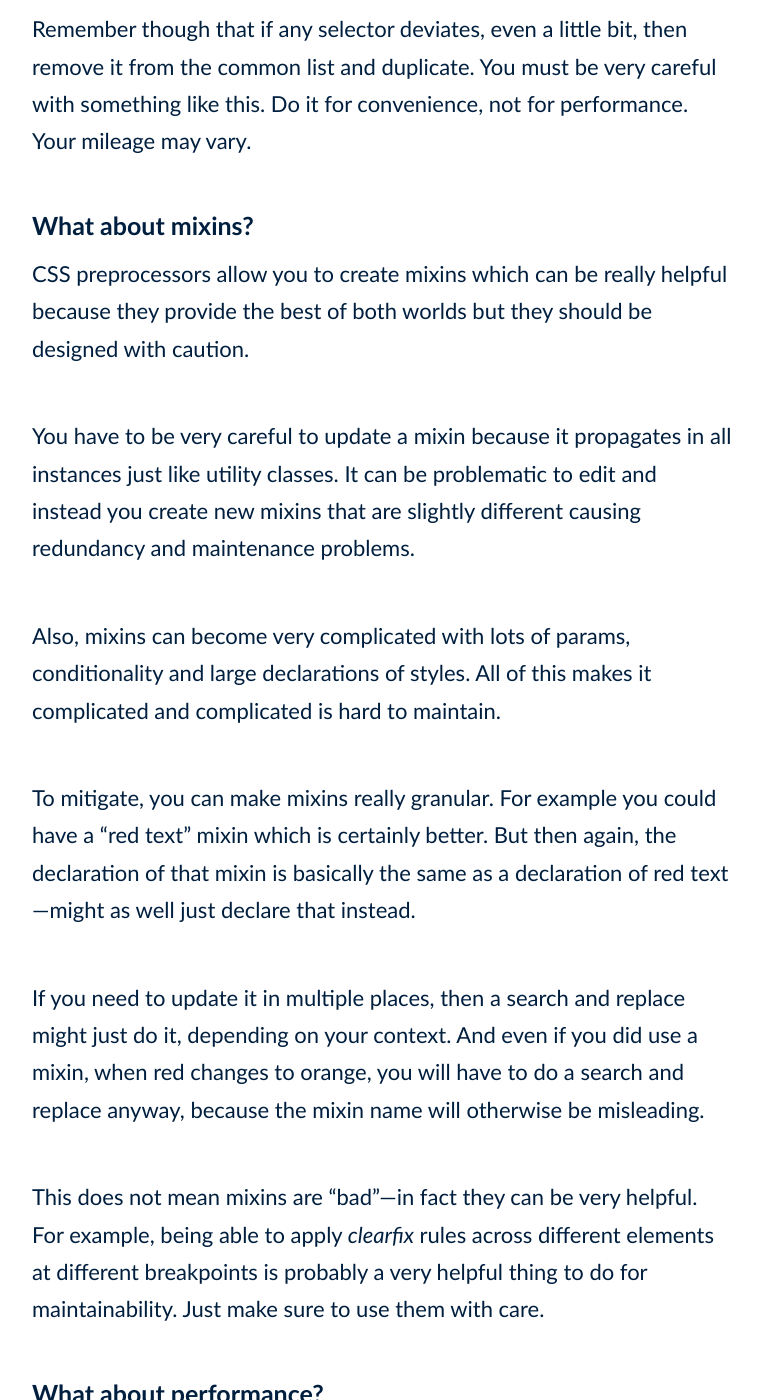
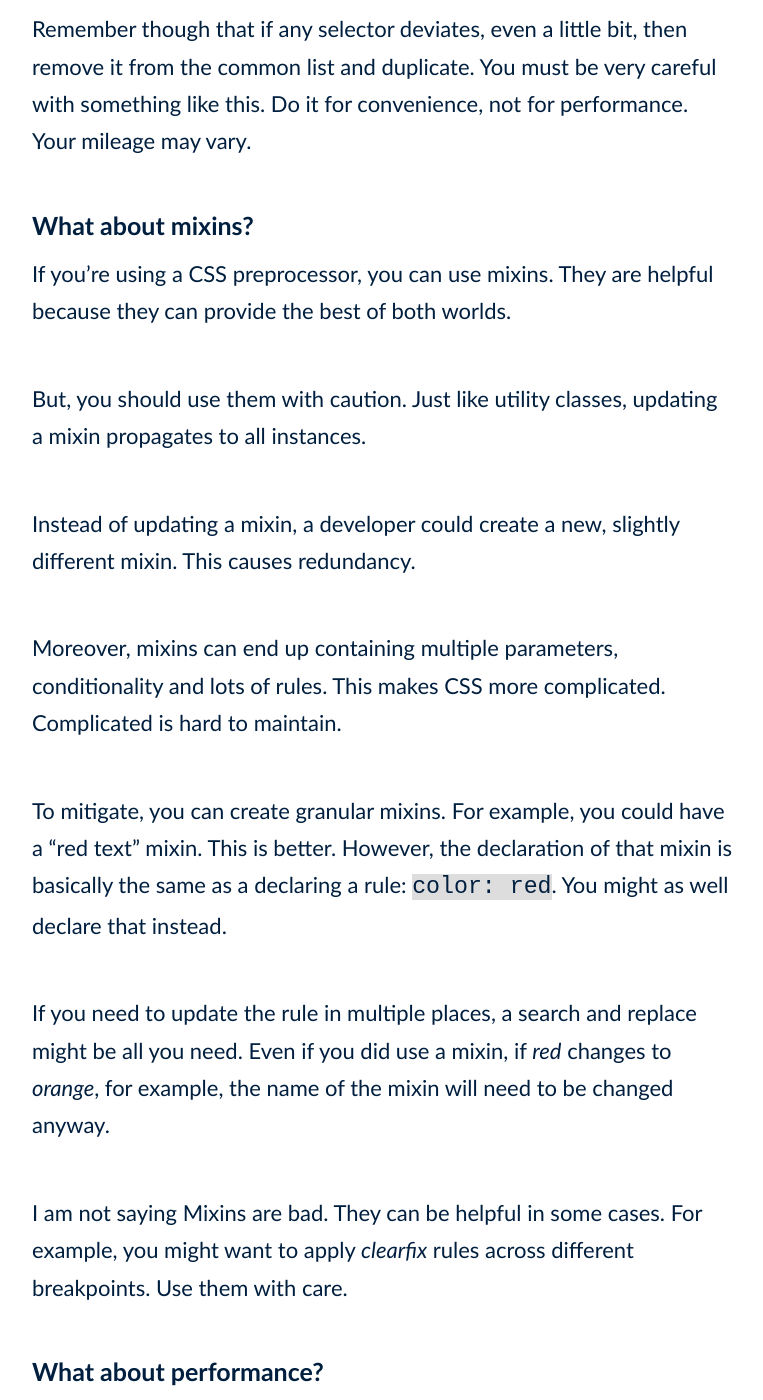
Before and after one commit to adamsilver/maintainablecss.com-jekyll, a Jekyll site: the page built from _chapters/03-reuse.md, in a window 1280 px wide and 1400 px high, scrolled down 5629 px. Shown: the whole window, without its empty margins (258-1021 px from the left). Built offline with Jekyll 4.4.1, drawn with Linux system fonts in a browser that asks for light colours; some of the changed text lies outside the part shown.

Commit message:
reuse updates

```diff
--- a/_chapters/03-reuse.md
+++ b/_chapters/03-reuse.md
@@ -105,30 +105,32 @@ Remember though that if any selector deviates, even a little bit, then remove it
 
 ## What about mixins?
 
-CSS preprocessors allow you to create mixins which can be really helpful because they provide the best of both worlds but they should be designed with caution.
+If you're using a CSS preprocessor, you can use mixins. They are helpful because they can provide the best of both worlds.
 
-You have to be very careful to update a mixin because it propagates in all instances just like utility classes. It can be problematic to edit and instead you create new mixins that are slightly different causing redundancy and maintenance problems.
+But, you should use them with caution. Just like utility classes, updating a mixin propagates to all instances.
 
-Also, mixins can become very complicated with lots of params, conditionality and large declarations of styles. All of this makes it complicated and complicated is hard to maintain.
+Instead of updating a mixin, a developer could create a new, slightly different mixin. This causes redundancy.
 
-To mitigate, you can make mixins really granular. For example you could have a "red text" mixin which is certainly better. But then again, the declaration of that mixin is basically the same as a declaration of red text&mdash;might as well just declare that instead.
+Moreover, mixins can end up containing multiple parameters, conditionality and lots of rules. This makes CSS more complicated. Complicated is hard to maintain.
 
-If you need to update it in multiple places, then a search and replace might just do it, depending on your context. And even if you did use a mixin, when red changes to orange, you will have to do a search and replace anyway, because the mixin name will otherwise be misleading.
+To mitigate, you can create granular mixins. For example, you could have a "red text" mixin. This is better. However, the declaration of that mixin is basically the same as a declaring a rule: `color: red`. You might as well declare that instead.
 
-This does not mean mixins are "bad"&mdash;in fact they can be very helpful. For example, being able to apply *clearfix* rules across different elements at different breakpoints is probably a very helpful thing to do for maintainability. Just make sure to use them with care.
+If you need to update the rule in multiple places, a search and replace might be all you need. Even if you did use a mixin, if *red* changes to *orange*, for example, the name of the mixin will need to be changed anyway.
+
+I am not saying Mixins are bad. They can be helpful in some cases. For example, you might want to apply *clearfix* rules across different breakpoints. Use them with care.
 
 ## What about performance?
 
-I don't have stats to hand, but I can very confidently say that it's not wise to practice premature optimisation. Let's say you have a very large CSS codebase (100KB or more).
+I don't have stats to hand, but I know it's not wise to practice premature optimisation.
 
-Firstly, I *guess* you *might* save yourself a few KB. Secondly, there are alternative paths to improving performance and thirdly, you probably have redundant code due to a lack of maintainability.
+Even if you have a CSS codebase of 100kb or more, I doubt you can save that much anway. Compressing just one image will probably be more valuable than shaving CSS.
 
-Also consider that one or two images are likely to be far larger than the entire CSS so exerting energy here is probably of little value.
+Moreover, there are other ways to improve performance. And lastly, you probably have some redundancy in your CSS because of the problems discussed in this guide.
 
 ## Is this violating DRY principles?
 
-Attempting to reuse `float: left` as an example, is akin to trying to reuse variable names in different Javascript objects. It's simply not in violation of DRY.
+Attempting to reuse, for example `float: left`, is akin to trying to reuse variable names in different Javascript objects. It's simply not in violation of DRY.
 
 ## Final thoughts on reuse
 
-Reuse and DRY are such important principles in software engineering but when it comes to CSS, striving to reuse too much ironically makes maintenance *harder*. However, there are times when reuse and abstraction makes sense which is discussed in later chapters.
+Reuse and DRY are important principles in software engineering. But, striving to reuse CSS too much ironically makes maintenance *harder*. Lastly, there are times when reuse through abstraction makes sense which I discuss in later chapters.
```
